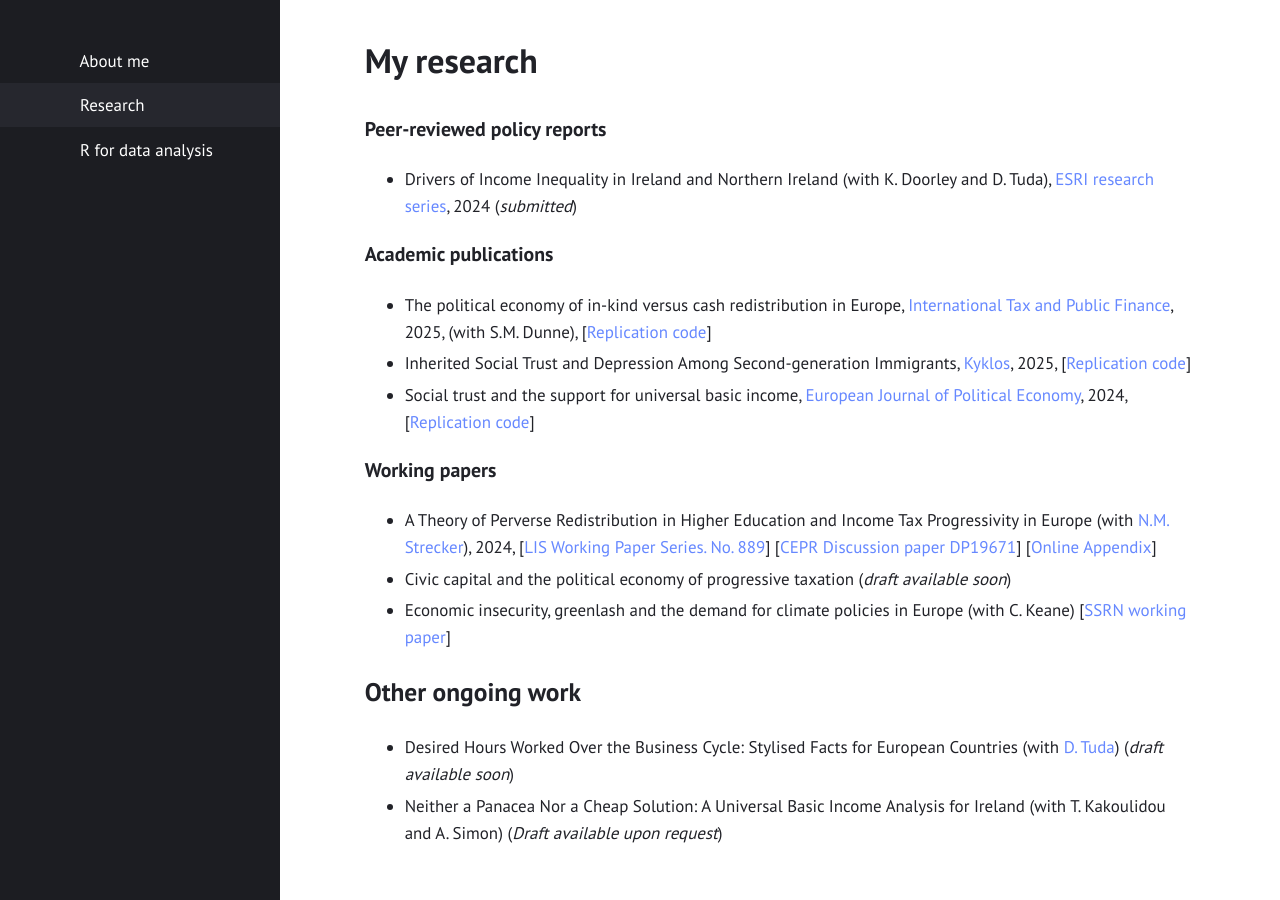
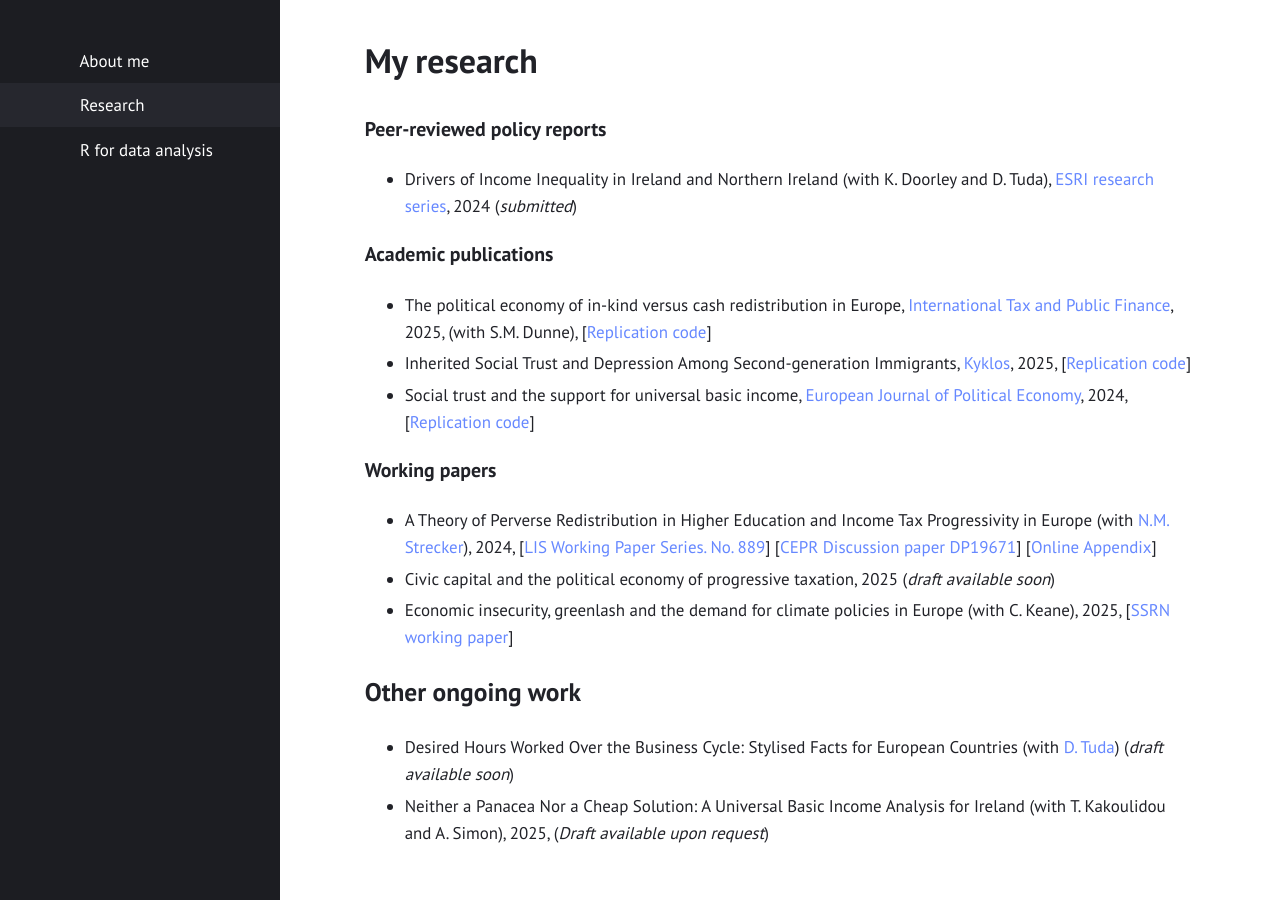
Before and after one commit to gubellom/gubellom.github.io, a Jekyll site: the page built from replication.md, in a window 1280 px wide. Built offline with Jekyll 4.4.1, drawn with Linux system fonts in a browser that asks for light colours.

Commit message:
Update replication.md
Signed-off-by: Michele Gubello <62111923+gubellom@users.noreply.github.com>

```diff
--- a/replication.md
+++ b/replication.md
@@ -31,10 +31,10 @@ title: "My research"
 
 - A Theory of Perverse Redistribution in Higher Education and Income Tax Progressivity in Europe (with [N.M. Strecker](https://sites.google.com/site/nmstrecker/)), 2024, [[LIS Working Paper Series. No. 889](https://www.lisdatacenter.org/wps/liswps/889.pdf)] [[CEPR Discussion paper DP19671](https://cepr.org/publications/dp19671)] [[Online Appendix](https://sites.google.com/site/nmstrecker/GS-OA?authuser=0)]
 <!--     - Previously circulated as: *Weakly Progressive: Disproportionate Higher Education Attendance and the Structure of Income Taxes*, 2022, [[UCD Centre for Economic Research Working Paper Series 2022,  WP22/26](https://hdl.handle.net/10419/296672)] -->
-- Civic capital and the political economy of progressive taxation (*draft available soon*)
-- Economic insecurity, greenlash and the demand for climate policies in Europe (with C. Keane) [[SSRN working paper](http://dx.doi.org/10.2139/ssrn.5111562 )]
+- Civic capital and the political economy of progressive taxation, 2025 (*draft available soon*)
+- Economic insecurity, greenlash and the demand for climate policies in Europe (with C. Keane), 2025, [[SSRN working paper](http://dx.doi.org/10.2139/ssrn.5111562 )]
 
 
 ## Other ongoing work
 - Desired Hours Worked Over the Business Cycle: Stylised Facts for European Countries (with [D. Tuda](https://sites.google.com/view/doratuda)) (*draft available soon*)
-- Neither a Panacea Nor a Cheap Solution: A Universal Basic Income Analysis for Ireland (with T. Kakoulidou and A. Simon) (*Draft available upon request*)
+- Neither a Panacea Nor a Cheap Solution: A Universal Basic Income Analysis for Ireland (with T. Kakoulidou and A. Simon), 2025, (*Draft available upon request*)
```
